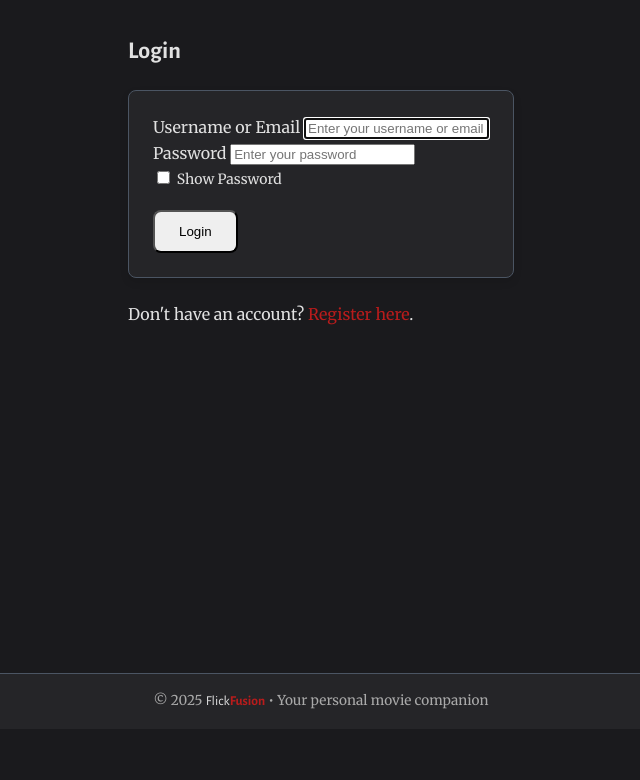
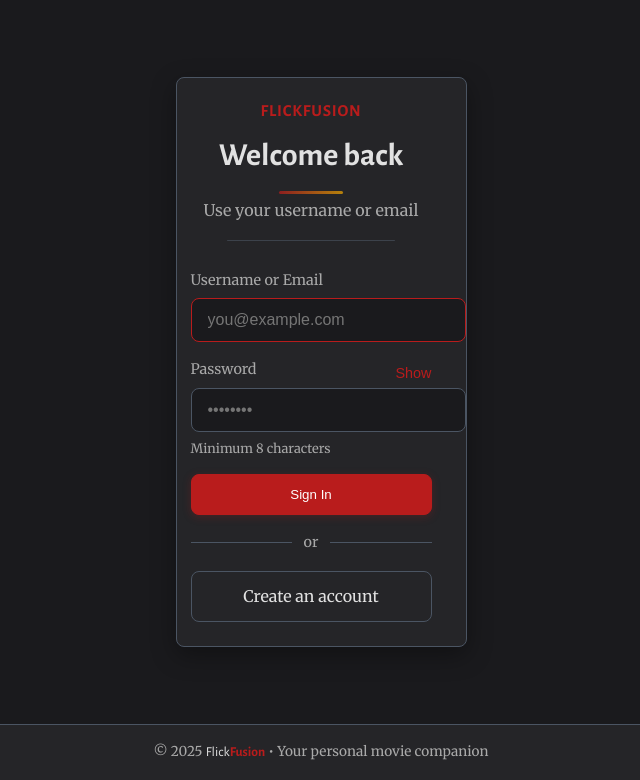
Before and after one commit to diegocardona11/Flick-Fusion-, a PHP site: page /login.php in a window 1280 px wide. Shown: the part 71-851 px from the top of the page, without its empty margins (319-959 px from the left). Before the commit the page ends 780 px from the top, so only its background shows below. Run offline with PHP 8.4, Linux system fonts and the light colour scheme.

Commit message:
Enhance login UI with new styles and structure for better user experience

```diff
--- a/public/css/styles.css
+++ b/public/css/styles.css
@@ -178,6 +178,44 @@ main.container {
     font-size: 0.875rem;
     margin-top: 0.5rem;
  }
+
+/* Auth (login/register) */
+.auth-container { display:flex; align-items:center; justify-content:center; min-height: calc(100vh - 140px); }
+.auth-hero { background: var(--surface-dark); border-bottom: 1px solid var(--border-color); }
+.auth-hero-inner { max-width: 1200px; margin: 0 auto; padding: 2rem 1.5rem; text-align: center; }
+.auth-hero-title { font-family: var(--font-heading); font-size: 2rem; margin: 0; color: var(--accent-primary); }
+.auth-hero-subtitle { color: var(--text-secondary); margin: 0.5rem 0 0; }
+.auth-card { width: 100%; max-width: 600px; background: var(--surface-dark); border:1px solid var(--border-color); border-radius: var(--border-radius); box-shadow: 0 8px 24px rgba(0,0,0,0.35); overflow:hidden; transition: transform 0.2s ease, box-shadow 0.2s ease; }
+.auth-card:hover { transform: none; box-shadow: 0 8px 24px rgba(0,0,0,0.35); border-color: var(--border-color); }
+.auth-header { padding: 1.25rem 1.5rem 0.75rem; text-align:center; }
+.auth-icon { font-size: 1.05rem; margin-bottom: 0.35rem; letter-spacing: 0.8px; text-transform: uppercase; color: var(--accent-primary); font-weight: 700; font-family: var(--font-heading); }
+.auth-title { margin: 0; font-size: 2rem; font-weight: 700; font-family: var(--font-heading); }
+.auth-title::after { content: ''; display:block; width: 64px; height: 3px; margin: 0.6rem auto 0; background: linear-gradient(90deg, var(--accent-primary), var(--accent-secondary)); border-radius: 2px; opacity: 0.7; }
+.auth-subtitle { margin: 0.25rem 0 1rem; color: var(--text-secondary); }
+.auth-light-separator { height: 1px; background: var(--border-color); opacity: 0.6; margin: 0.5rem auto 0; width: 70%; border-radius: 1px; }
+.auth-form { padding: 1rem 1.5rem 1.5rem; }
+.form-field { margin-bottom: 1rem; }
+.form-field label { display:block; font-size:0.9rem; color: var(--text-secondary); margin-bottom: 0.4rem; }
+.field-hint { display:block; margin-top: 0.4rem; color: var(--text-secondary); font-size: 0.8rem; }
+.field-label-row { display:flex; align-items:center; justify-content:space-between; }
+.auth-form input[type="text"],
+.auth-form input[type="password"],
+.auth-form input[type="email"] { width:100%; padding:0.75rem 1rem; border:1px solid var(--border-color); border-radius:var(--border-radius); background: var(--bg-dark); color: var(--text-light); font-size:1rem; transition: border-color 0.2s ease, box-shadow 0.2s ease; }
+.auth-form input:focus { outline:none; border-color: var(--accent-primary); }
+.auth-form input:hover { border-color: var(--text-secondary); }
+.link-button { background:none; border:none; color: var(--accent-primary); cursor:pointer; font-size:0.9rem; padding:0.25rem 0; }
+.link-button:hover { color: var(--accent-primary-hover); text-decoration: underline; }
+.btn-block { width:100%; }
+.btn-primary { box-shadow: 0 2px 8px rgba(185, 28, 28, 0.25); }
+.btn-primary:active { transform: translateY(1px); }
+.auth-divider { display:flex; align-items:center; justify-content:center; gap:0.75rem; color: var(--text-secondary); font-size:0.9rem; margin: 1rem 0; }
+.auth-divider::before, .auth-divider::after { content:''; display:block; height:1px; background: var(--border-color); width: 100%; }
+.auth-actions-row { display:flex; gap:0.75rem; }
+.auth-footer { padding: 0 1.5rem 1.25rem; text-align:center; color: var(--text-secondary); }
+.auth-footer a { color: var(--accent-primary); }
+
+.auth-alert { position: relative; }
+.auth-alert .alert-close { position:absolute; right:0.5rem; top:0.5rem; }
 
 
  /* Header Styles */
--- a/public/login.php
+++ b/public/login.php
@@ -64,24 +64,31 @@ if ($_SERVER['REQUEST_METHOD'] === 'POST') {
 
 <?php include 'partials/header.php'; ?>
 
-    <div class="container">
-        <h2>Login</h2>
+    <div class="container auth-container">
+        <div class="auth-card">
+            <div class="auth-header">
+                <div class="auth-icon" aria-hidden="true">FlickFusion</div>
+                <h2 class="auth-title">Welcome back</h2>
+                <p class="auth-subtitle">Use your username or email</p>
+                <div class="auth-light-separator" aria-hidden="true"></div>
+            </div>
 
         <!-- Display errors if any exist -->
         <?php if (!empty($errors)): ?>
-            <div class="error-box">
-                <strong>Login failed:</strong>
+            <div class="alert alert-error auth-alert">
+                <strong>Login failed</strong>
                 <ul>
                     <?php foreach ($errors as $error): ?>
                         <li><?php echo htmlspecialchars($error); ?></li>
                     <?php endforeach; ?>
                 </ul>
+                <button type="button" class="alert-close" aria-label="Close" onclick="this.closest('.alert').remove()">✕</button>
             </div>
         <?php endif; ?>
 
         <!-- Login Form -->
-        <form method="POST" action="login.php" class="form-box">
-            <div class="form-group">
+        <form method="POST" action="login.php" class="auth-form" novalidate>
+            <div class="form-field">
                 <label for="identifier">Username or Email</label>
                 <input
                     type="text"
@@ -89,43 +96,49 @@ if ($_SERVER['REQUEST_METHOD'] === 'POST') {
                     name="identifier"
                     value="<?php echo htmlspecialchars($identifier); ?>"
                     required
-                    placeholder="Enter your username or email"
+                    placeholder="you@example.com"
                     autofocus
                 >
             </div>
 
-            <div class="form-group">
-                <label for="password">Password</label>
+            <div class="form-field">
+                <div class="field-label-row">
+                    <label for="password">Password</label>
+                    <button type="button" class="link-button" id="togglePassBtn">Show</button>
+                </div>
                 <input
                     type="password"
                     id="password"
                     name="password"
                     required
-                    placeholder="Enter your password"
+                    placeholder="••••••••"
                 >
+                <small class="field-hint">Minimum 8 characters</small>
             </div>
 
-               <div style="margin-bottom: 18px;">
-                   <input type="checkbox" id="showPassword" onclick="togglePassword('password', 'showPassword')">
-                   <label for="showPassword" style="font-size: 14px; cursor:pointer;">Show Password</label>
-               </div>
+            <button type="submit" class="btn btn-primary btn-block">Sign In</button>
 
-            <button type="submit" class="btn">Login</button>
+            <div class="auth-divider"><span>or</span></div>
+            <div class="auth-actions-row">
+                <a class="btn btn-secondary btn-block" href="register.php">Create an account</a>
+            </div>
         </form>
 
     <script>
-    function togglePassword(inputId, checkboxId) {
-        var input = document.getElementById(inputId);
-        var checkbox = document.getElementById(checkboxId);
-        if (input && checkbox) {
-            input.type = checkbox.checked ? 'text' : 'password';
+    document.addEventListener('DOMContentLoaded', function() {
+        const toggleBtn = document.getElementById('togglePassBtn');
+        const passInput = document.getElementById('password');
+        if (toggleBtn && passInput) {
+            toggleBtn.addEventListener('click', function() {
+                const isText = passInput.type === 'text';
+                passInput.type = isText ? 'password' : 'text';
+                toggleBtn.textContent = isText ? 'Show' : 'Hide';
+            });
         }
-    }
+    });
     </script>
 
-        <!-- Link to registration page for new users -->
-        <div class="login-link">
-            Don't have an account? <a href="register.php">Register here</a>.
+
         </div>
     </div>
 
```
